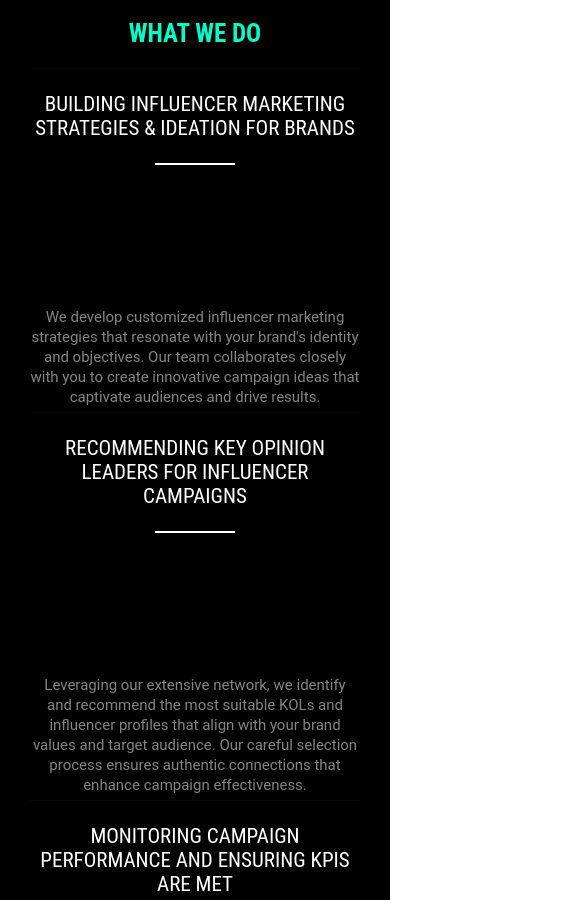
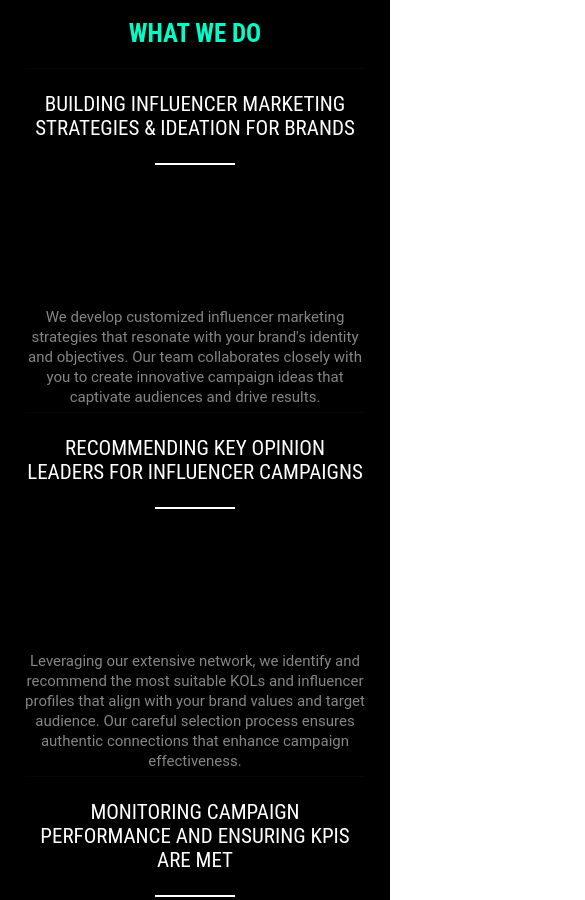
Before and after one commit to Rouhana1/fusionmena, a plain HTML site: page index.html in a window 390 px wide. Shown: the part 516-1416 px from the top of the page, 585 px wide, since content can reach past the window. Drawn offline with nearby package versions, Linux system fonts and the light colour scheme; a script that the page names is missing; some icons are missing.

Commit message:
mobilefix5

```diff
--- a/css/fusionmena.webflow.css
+++ b/css/fusionmena.webflow.css
@@ -1933,21 +1933,26 @@ p {
   flex-shrink: 0;
 }
 
-/* === MOBILE-ONLY FIXES === */
 @media screen and (max-width: 767px) {
+
+  html, body {
+    max-width: 100%;
+    overflow-x: hidden;
+  }
 
   #services .w-row {
     display: flex;
     flex-wrap: wrap;
-    margin-left: 0 !important;   /* kill negative gutter */
+    margin-left: 0 !important;    /* override negative margin */
     margin-right: 0 !important;
+    box-sizing: border-box;
   }
 
   #services .w-col {
     flex: 1 1 100%;
     max-width: 100%;
-    padding-left: 20px;   /* safe side padding */
-    padding-right: 20px;
+    padding-left: 15px;
+    padding-right: 15px;
     box-sizing: border-box;
   }
 
@@ -1958,4 +1963,9 @@ p {
     hyphens: auto;
   }
 
-}
+  img {
+    max-width: 100%;
+    height: auto;
+    display: block;
+  }
+}
```
